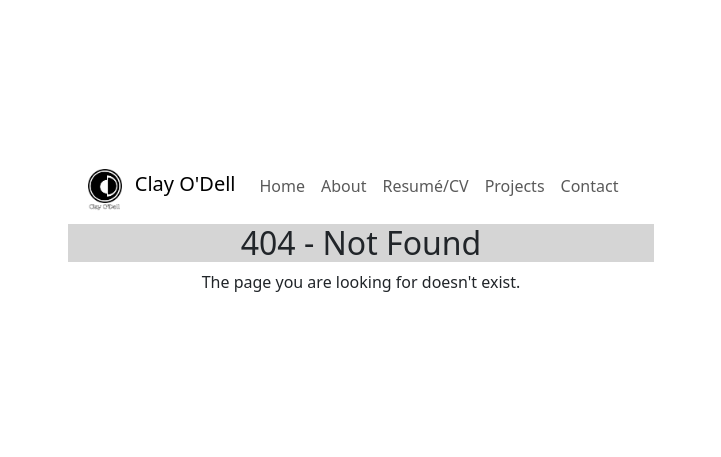
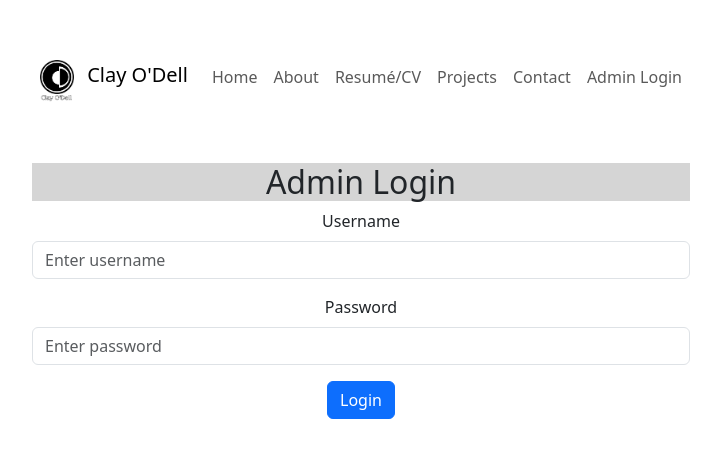
Before and after one commit to clay-odell/clayodell_com_Frontend, a React (Vite) app: page /admin in a window 1280 px wide. Before the commit this address had no page. Shown: the part 171-628 px from the top of the page, without its empty margins (279-1000 px from the left). Built offline with nearby package versions, Linux system fonts and the light colour scheme; no server answers.

Commit message:
added adminlogin and updated api, navbar, and siterouter

```diff
--- a/api.js
+++ b/api.js
@@ -1,13 +1,17 @@
-const API_URL = import.meta.VITE_API_URL || 'https://api.clayodell.com';
+const API_URL = import.meta.env.VITE_API_URL || "https://api.clayodell.com";
 
-const apiRequest = async (endpoint, method = 'GET', data = null) => {
+const apiRequest = async (endpoint, method = "GET", data = null, token = null) => {
   try {
     const options = {
       method,
       headers: {
-        'Content-Type': 'application/json',
+        "Content-Type": "application/json",
       },
     };
+
+    if (token) {
+      options.headers["Authorization"] = `Bearer ${token}`;
+    }
 
     if (data) {
       options.body = JSON.stringify(data);
@@ -15,32 +19,37 @@ const apiRequest = async (endpoint, method = 'GET', data = null) => {
 
     const response = await fetch(`${API_URL}${endpoint}`, options);
     if (!response.ok) {
-      throw new Error('Network response was not ok');
+      throw new Error("Network response was not ok");
     }
 
     const textResponse = await response.text();
-    console.log('Raw API response:', textResponse);
+    console.log("Raw API response:", textResponse);
 
-    // Check if response is JSON
     try {
-      const result = await JSON.parse(textResponse);
-      return result;
-    } catch (parseError) {
-      // Return plain text response if JSON parsing fails
+      return JSON.parse(textResponse);
+    } catch {
       return { message: textResponse };
     }
   } catch (error) {
-    console.error('Error making API request:', error);
+    console.error("Error making API request:", error);
     throw error;
   }
 };
 
 const submitContactForm = async (formData) => {
-  return apiRequest('/contact/submit', 'POST', formData);
+  return apiRequest("/contact/submit", "POST", formData);
 };
 
 const getContactsInfo = async () => {
-  return apiRequest('/contact/contacts');
-}
+  return apiRequest("/contact/contacts");
+};
 
-export { submitContactForm, apiRequest };
+const adminLogin = async (credentials) => {
+  return apiRequest("/admin/login", "POST", credentials);
+};
+
+const getAdminProfile = async (token) => {
+  return apiRequest("/admin/profile", "GET", null, token);
+};
+
+export { submitContactForm, getContactsInfo, apiRequest, adminLogin, getAdminProfile };
--- a/src/AdminLogin.jsx
+++ b/src/AdminLogin.jsx
@@ -1,6 +1,7 @@
 import React, { useState } from "react";
 import { useNavigate } from "react-router-dom";
-import "bootstrap/dist/css/bootstrap.css"; // Optional for styling
+import { adminLogin } from "../api";
+import "bootstrap/dist/css/bootstrap.css";
 
 const AdminLogin = () => {
   const [credentials, setCredentials] = useState({ username: "", password: "" });
@@ -14,29 +15,21 @@ const AdminLogin = () => {
 
   const handleSubmit = async (e) => {
     e.preventDefault();
-    setError(""); // Clear previous errors
+    setError("");
 
-    // Simple validation
     if (!credentials.username || !credentials.password) {
       setError("Both fields are required.");
       return;
     }
 
     try {
-      // Replace with your API endpoint
-      const response = await fetch("/api/admin/login", {
-        method: "POST",
-        headers: { "Content-Type": "application/json" },
-        body: JSON.stringify(credentials),
-      });
+      const data = await adminLogin(credentials);
 
-      if (response.ok) {
-        const data = await response.json();
-        // Assuming the response contains a token
-        localStorage.setItem("authToken", data.token); // Save token for authentication
-        navigate("/admin/dashboard"); // Redirect on successful login
+      if (data.token) {
+        localStorage.setItem("authToken", data.token);
+        navigate("/admin/dashboard");
       } else {
-        setError("Invalid username or password.");
+        setError("Login failed. Please check your credentials.");
       }
     } catch (err) {
       setError("Something went wrong. Please try again.");
--- a/src/NavBar.jsx
+++ b/src/NavBar.jsx
@@ -63,7 +63,9 @@ const NavBar = () => {
               <Nav.Link as={Link} to="/contact">
                 Contact
               </Nav.Link>
-              <Nav.Link as={Link} to=""></Nav.Link>
+              <Nav.Link as={Link} to="/admin">
+              Admin Login
+              </Nav.Link>
             </Nav>
           </Navbar.Collapse>
         </Container>
--- a/src/SiteRouter.jsx
+++ b/src/SiteRouter.jsx
@@ -1,23 +1,26 @@
-import { Routes, Route } from 'react-router-dom';
-import NotFound from './NotFound';
-import Home from './Home';
-import Experience from './Experience';
-import About from './About';
-import Contact from './Contact';
-import Projects from './Projects';
+import { Routes, Route } from "react-router-dom";
+import NotFound from "./NotFound";
+import Home from "./Home";
+import Experience from "./Experience";
+import About from "./About";
+import Contact from "./Contact";
+import Projects from "./Projects";
+import AdminLogin from "./AdminLogin";
+import AdminDashboard from "./AdminDashboard";
 
 const SiteRouter = () => {
-
   return (
-
     <Routes>
       <Route path="/" element={<Home />} />
       <Route path="/experience" element={<Experience />} />
       <Route path="/about" element={<About />} />
       <Route path="/contact" element={<Contact />} />
       <Route path="/projects" element={<Projects />} />
+      <Route path="/admin" element={<AdminLogin />} />
+      <Route path="/admin/dashboard" element={<AdminDashboard />} />
       <Route path="*" element={<NotFound />} />
     </Routes>
-    )
-}
+  );
+};
+
 export default SiteRouter;
```
Also changed, not shown: src/AdminDashboard.jsx (added). Lines whose indentation alone changed are shown as unchanged.
